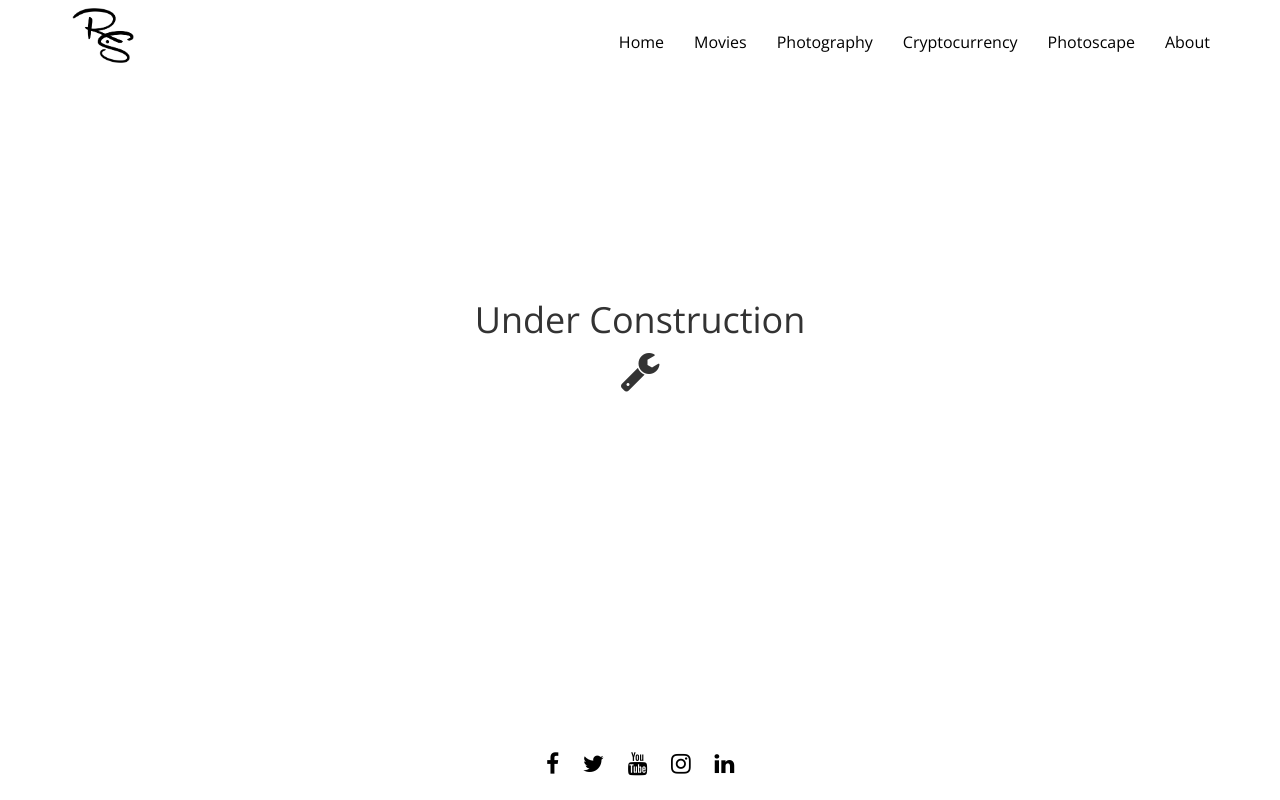
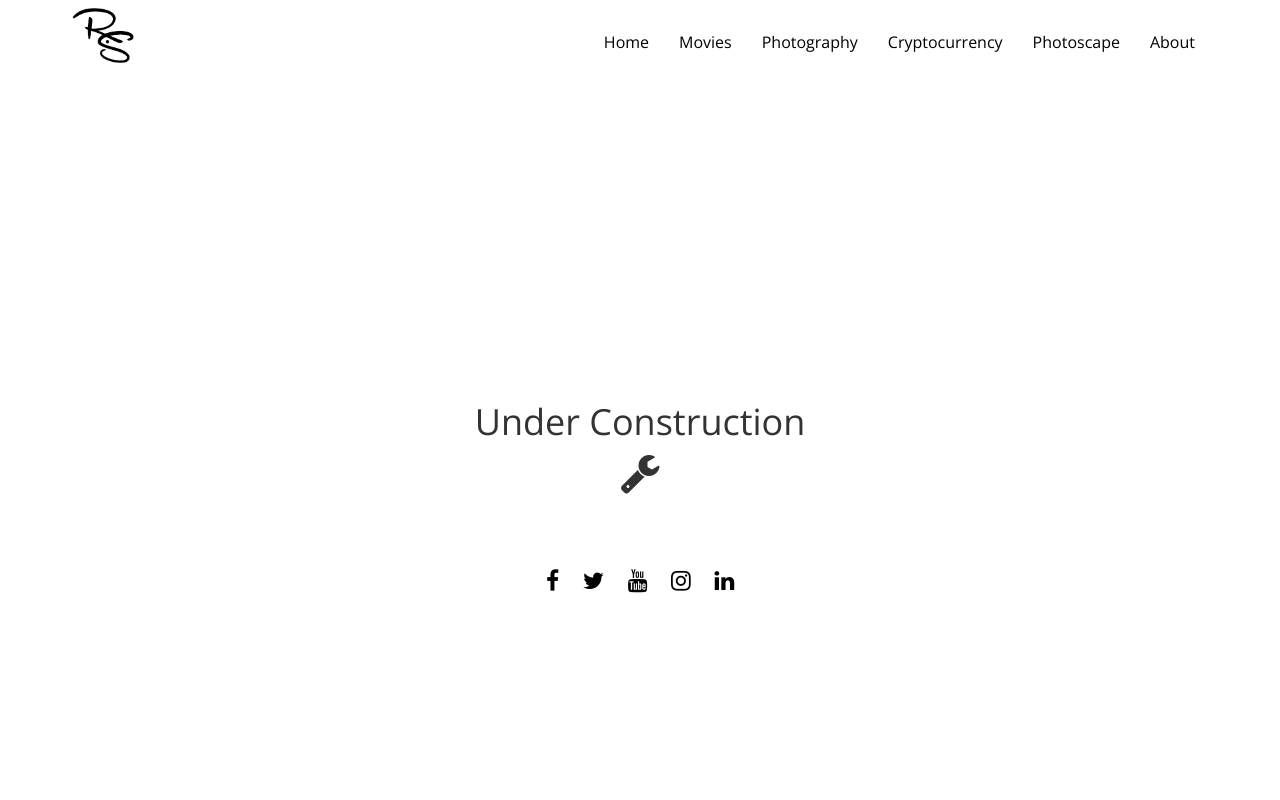
Before and after one commit to rezvee6/rezvee6.github.io, a plain HTML site: page about.html in a window 1280 px wide. Drawn offline with nearby package versions, Linux system fonts and the light colour scheme.

Commit message:
fixed navbar

```diff
--- a/about.html
+++ b/about.html
@@ -22,7 +22,7 @@
 
 
   <!-- Navbar -->
-  <nav class="navbar navbar-default navbar-fixed-top">
+  <nav class="navbar navbar-default ">
     <div class="container">
       <div class="navbar-header">
         <button type="button" class="navbar-toggle collapsed" data-toggle="collapse" data-target="#myNavbar">
@@ -63,7 +63,7 @@
 
 
     <!-- Footer -->
-    <footer class="footer navbar-fixed-bottom">
+    <footer class="footer ">
       <div class="container text-center">
         <div class="favicon" >
           <a href="https://www.facebook.com/" style="border-left-width: 0px;"><i class="fa fa-facebook"></i></a>
```
Also changed, not shown: cryptocurrency.html (+2 -2 lines), index.html (+1 -1 lines), movies.html (+2 -2 lines), photography.html (+4 -67 lines).
